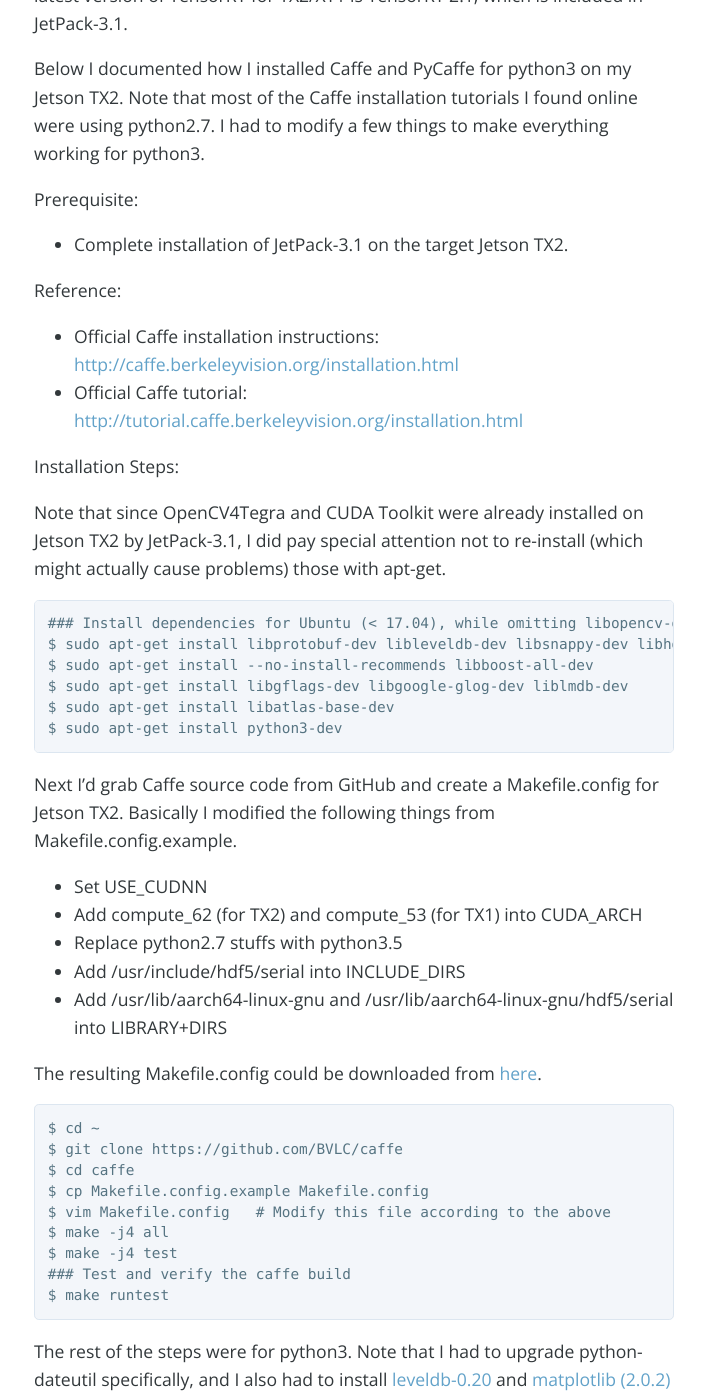
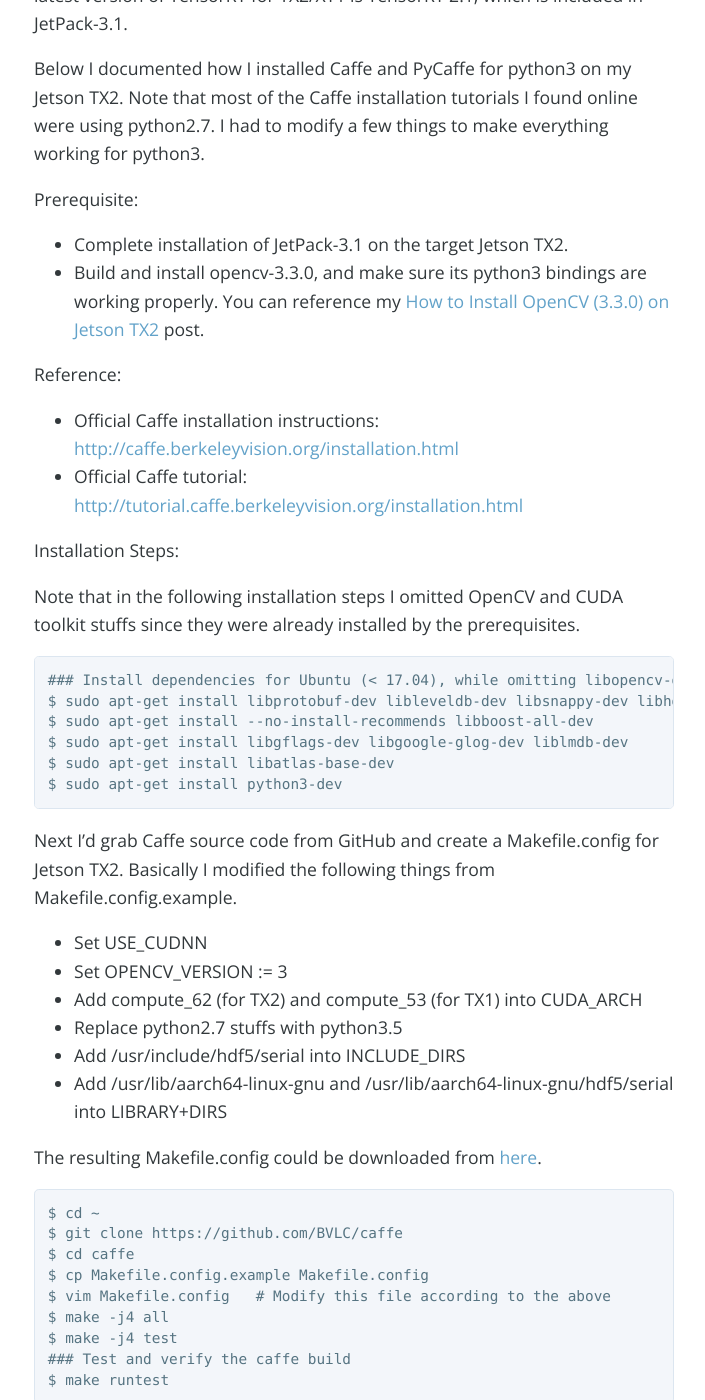
Before and after one commit to jkjung-avt/jkjung-avt.github.io, a Jekyll site: the page built from _posts/2017-08-08-caffe-on-tx2.md, in a window 1280 px wide and 1400 px high, scrolled down 486 px. Shown: the whole window, without its empty margins (286-991 px from the left). Built offline with Jekyll 4.4.1, drawn with Linux system fonts in a browser that asks for light colours; nearby versions of some CDN libraries; comment, search, counter and statistics services are not loaded.

Commit message:
Update to use self-built opencv-3.3.0 instead of the stock OpenCV4Tegra

````diff
--- a/_posts/2017-08-08-caffe-on-tx2.md
+++ b/_posts/2017-08-08-caffe-on-tx2.md
@@ -15,6 +15,7 @@
 Prerequisite:
 
 * Complete installation of JetPack-3.1 on the target Jetson TX2.
+* Build and install opencv-3.3.0, and make sure its python3 bindings are working properly. You can reference my [How to Install OpenCV (3.3.0) on Jetson TX2](https://jkjung-avt.github.io/opencv3-on-tx2/) post.
 
 Reference:
 
@@ -23,7 +24,7 @@
 
 Installation Steps:
 
-Note that since OpenCV4Tegra and CUDA Toolkit were already installed on Jetson TX2 by JetPack-3.1, I did pay special attention not to re-install (which might actually cause problems) those with apt-get.
+Note that in the following installation steps I omitted OpenCV and CUDA toolkit stuffs since they were already installed by the prerequisites.
 
 ```shell
 ### Install dependencies for Ubuntu (< 17.04), while omitting libopencv-dev
@@ -37,6 +38,7 @@
 Next I'd grab Caffe source code from GitHub and create a Makefile.config for Jetson TX2. Basically I modified the following things from Makefile.config.example.
 
 * Set USE_CUDNN
+* Set OPENCV_VERSION := 3
 * Add compute_62 (for TX2) and compute_53 (for TX1) into CUDA_ARCH
 * Replace python2.7 stuffs with python3.5
 * Add /usr/include/hdf5/serial into INCLUDE_DIRS
````
Also changed, not shown: 1 other file.
